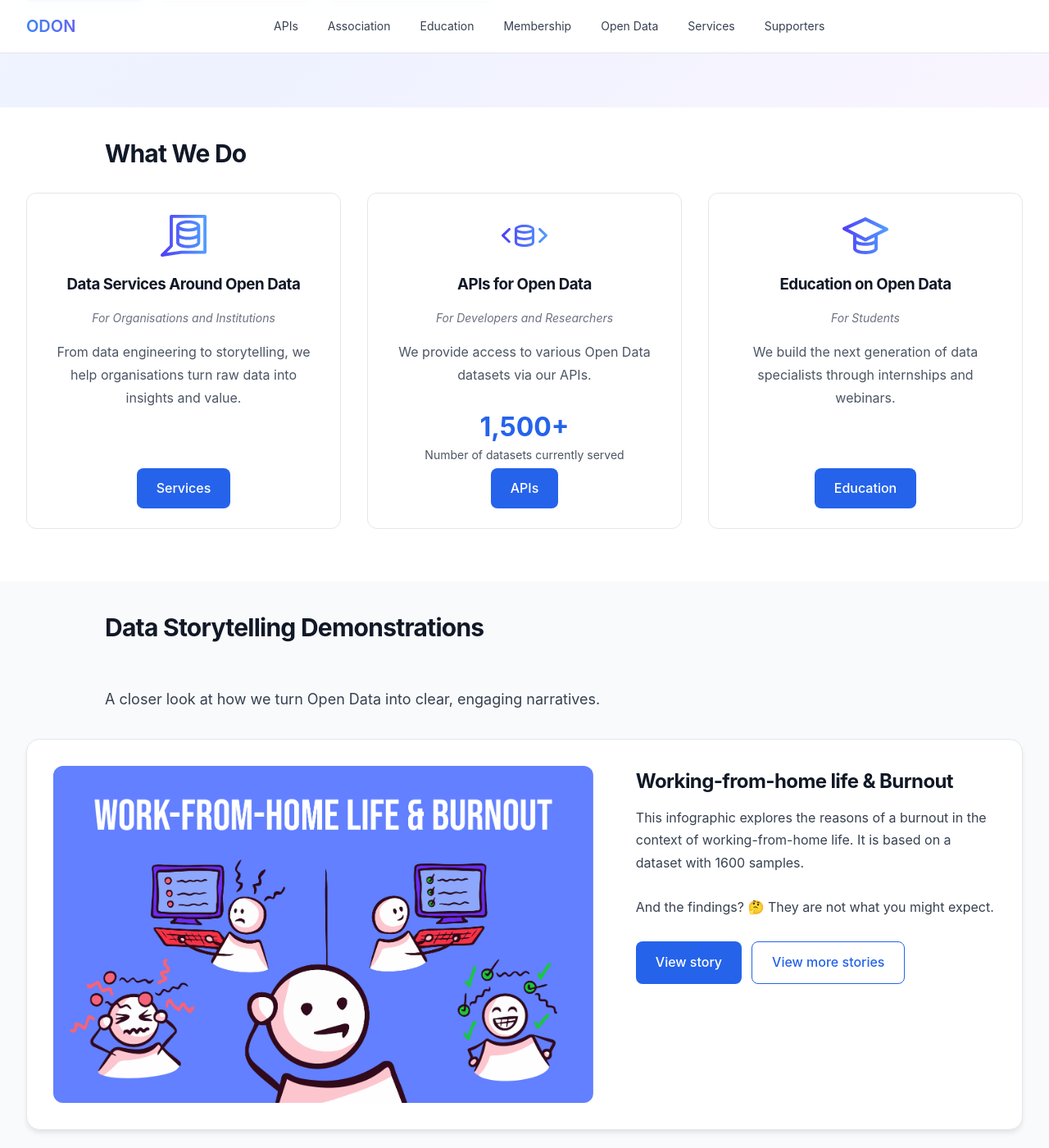
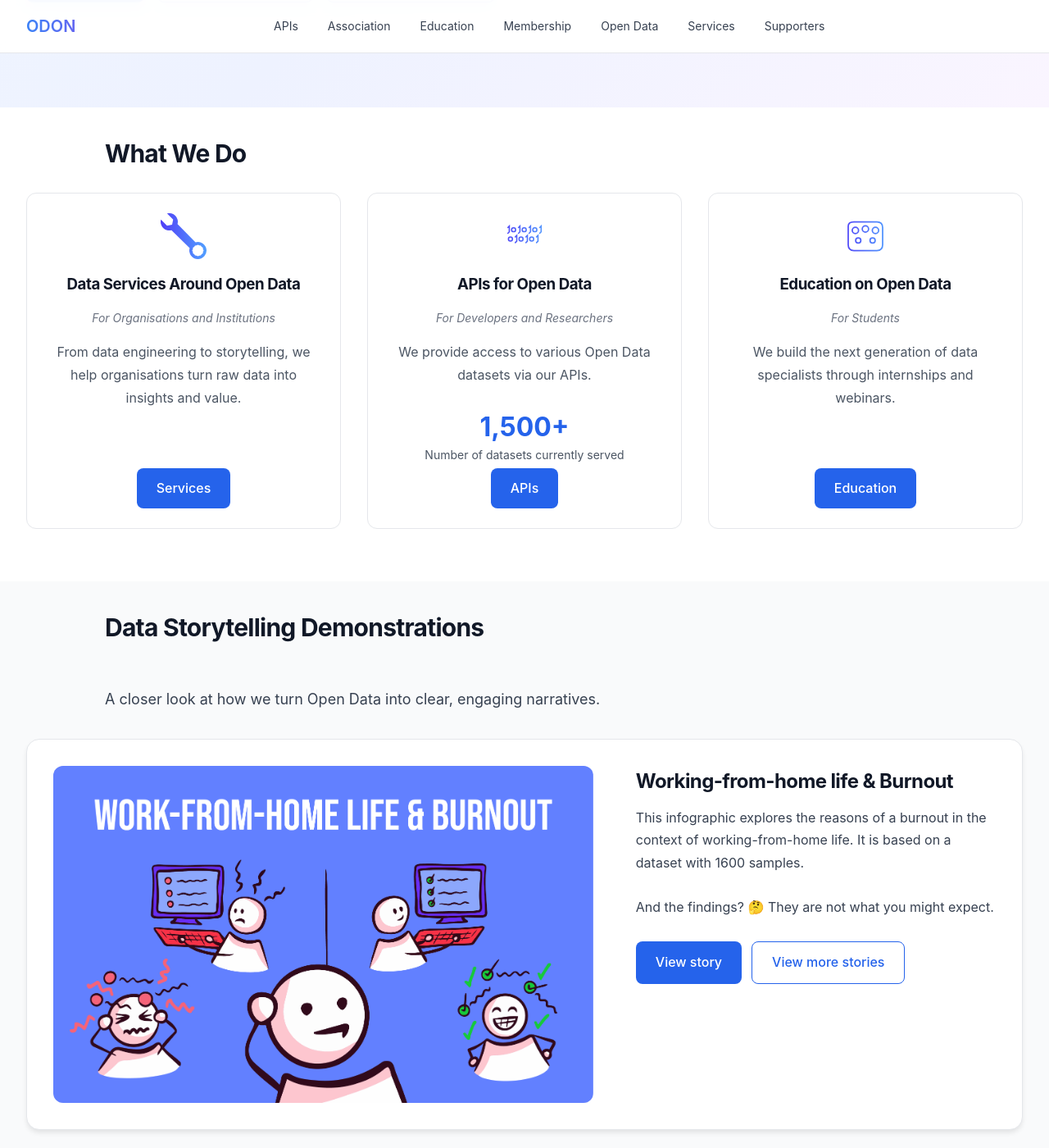
Before and after one commit to verein-odon/verein-odon.github.io, a Jekyll site: the page built from docs/en/index.md, in a window 1280 px wide and 1400 px high, scrolled down 657 px. Shown: the whole window at 82% size. Built offline with Jekyll 4.4.1, drawn with Linux system fonts in a browser that asks for light colours.

Commit message:
Updating icons for 'What We Do' - Data Services ready

```diff
--- a/docs/assets/main.scss
+++ b/docs/assets/main.scss
@@ -652,6 +652,12 @@ a.btn-primary, a.btn-primary:hover {
   color: var(--color-white);
 }
 
+.card-icon img {
+  width: 100%;
+  height: 100%;
+  object-fit: contain;
+}
+
 .card-title {
   font-size: 1.25rem;
   margin-bottom: 0.75rem;
--- a/docs/en/index.md
+++ b/docs/en/index.md
@@ -22,7 +22,7 @@ last_updated: "2025-02-13 14:30"
         <div class="cards-grid">
             <div class="card">
                 <div class="card-icon">
-                    <img src="/assets/images/icons/data-services.svg" alt="Data services" loading="lazy">
+                    <img src="/assets/images/icons/wrench.svg" alt="Data services" loading="lazy">
                 </div>
                 <h3>Data Services Around Open Data</h3>
                 <p class="membership-subtitle">For Organisations and Institutions</p>
```
Also changed, not shown: docs/assets/images/icons/apis.svg, docs/assets/images/icons/data-services.svg, docs/assets/images/icons/education.svg.
